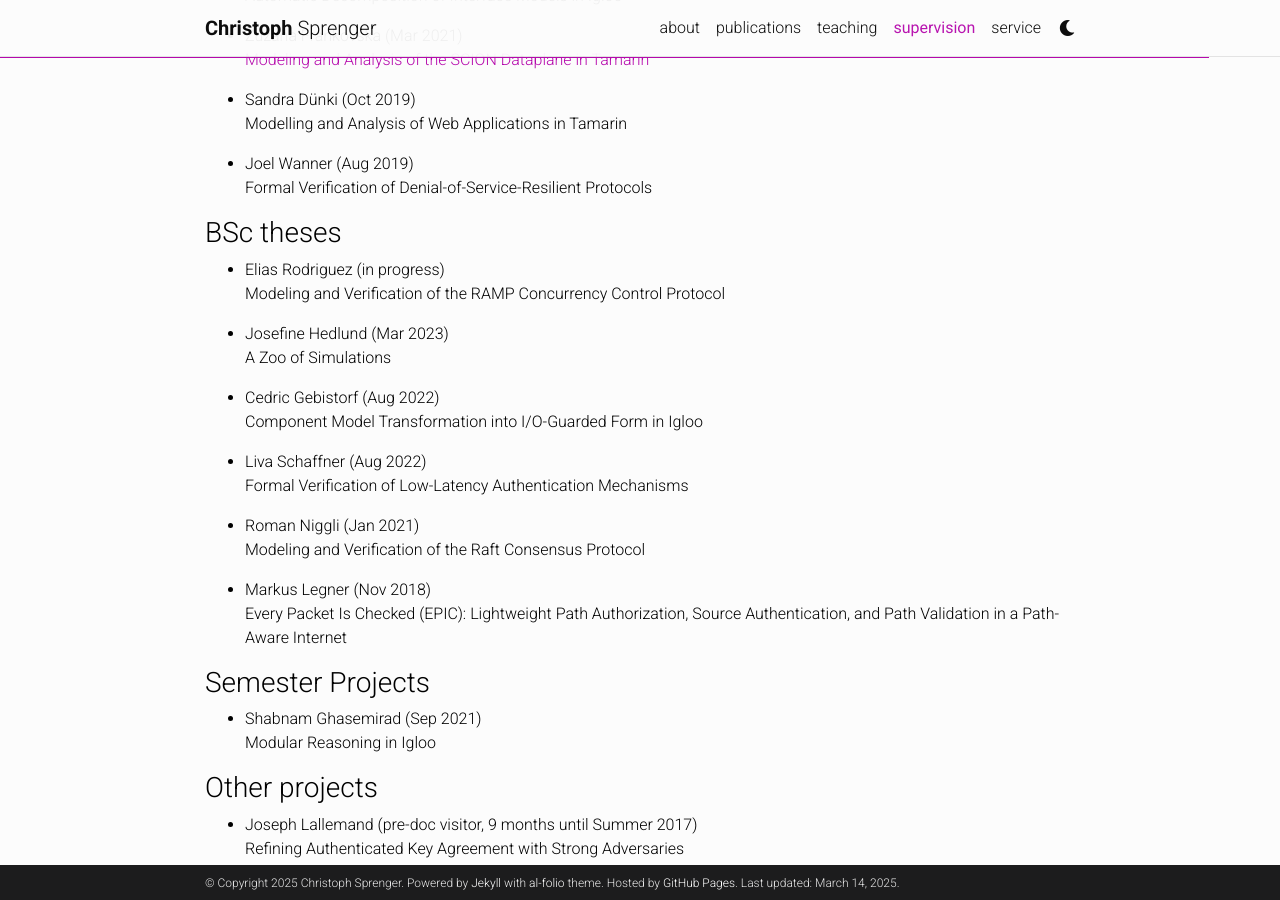
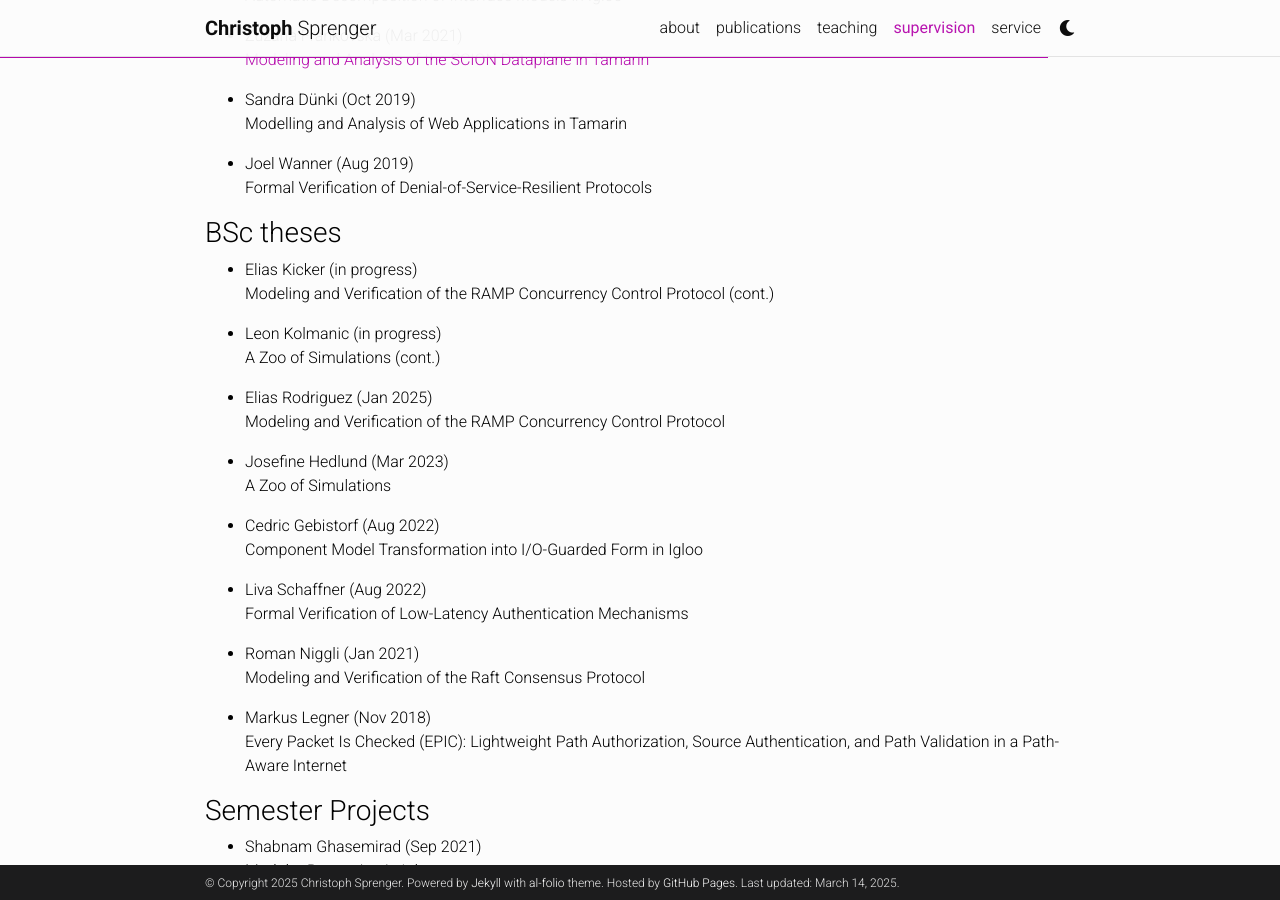
Before and after one commit to ch-sprenger/ch-sprenger.github.io, a Jekyll site: the page built from _pages/supervision.md, in a window 1280 px wide and 900 px high, scrolled down 785 px. Built offline with Jekyll 4.4.1, drawn with Linux system fonts in a browser that asks for light colours; comment, search, counter and statistics services are not loaded; a style sheet for code colours, icons or effects is not loaded.

Commit message:
updated BSc theses

```diff
--- a/_pages/supervision.md
+++ b/_pages/supervision.md
@@ -48,7 +48,13 @@
 
 ### BSc theses
 
-- Elias Rodriguez (in progress) \\
+- Elias Kicker (in progress) \\
+Modeling and Verification of the RAMP Concurrency Control Protocol (cont.)
+
+- Leon Kolmanic (in progress) \\
+A Zoo of Simulations (cont.)
+
+- Elias Rodriguez (Jan 2025) \\
 Modeling and Verification of the RAMP Concurrency Control Protocol
 
 - Josefine Hedlund (Mar 2023) \\
```
